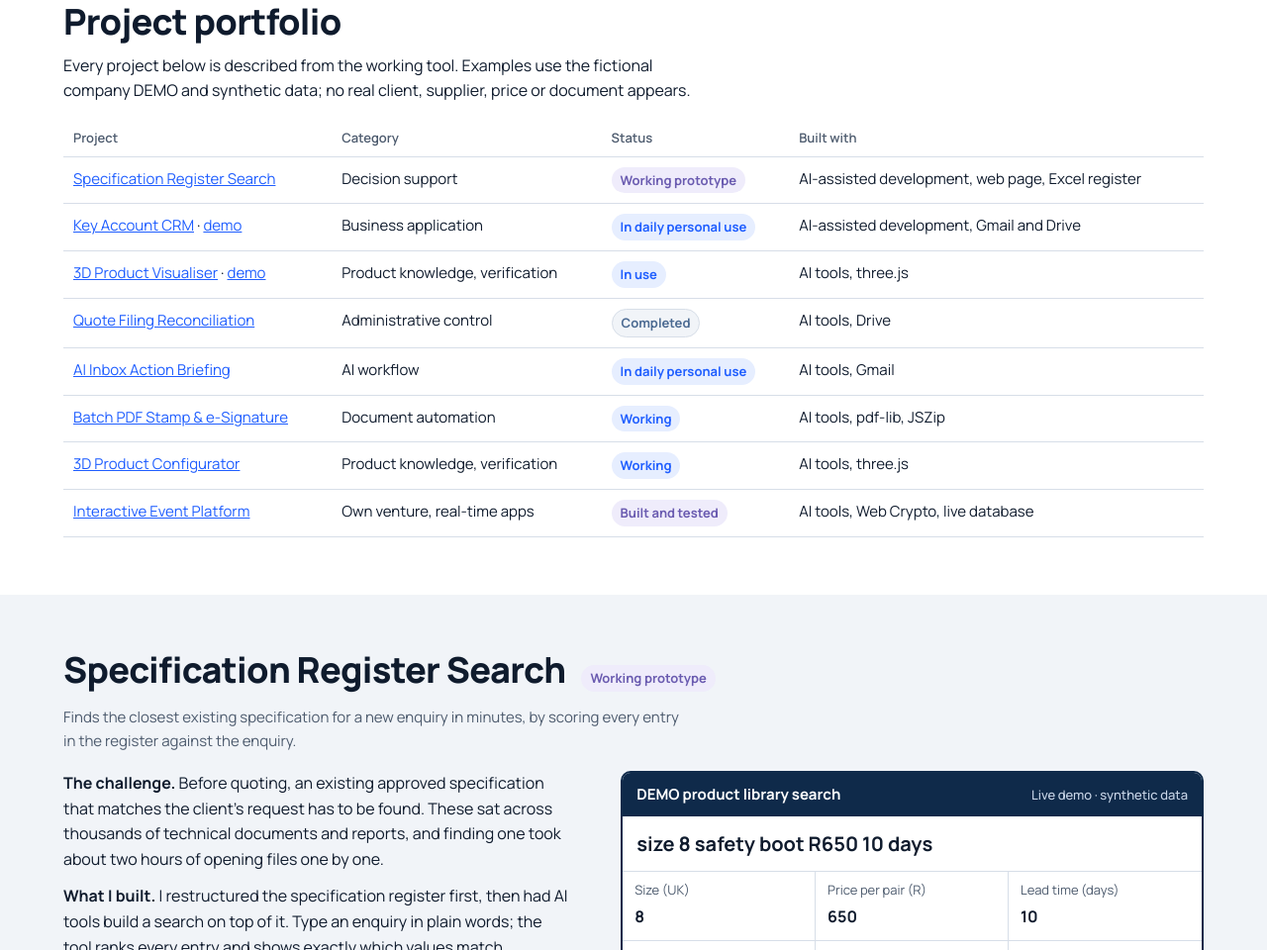
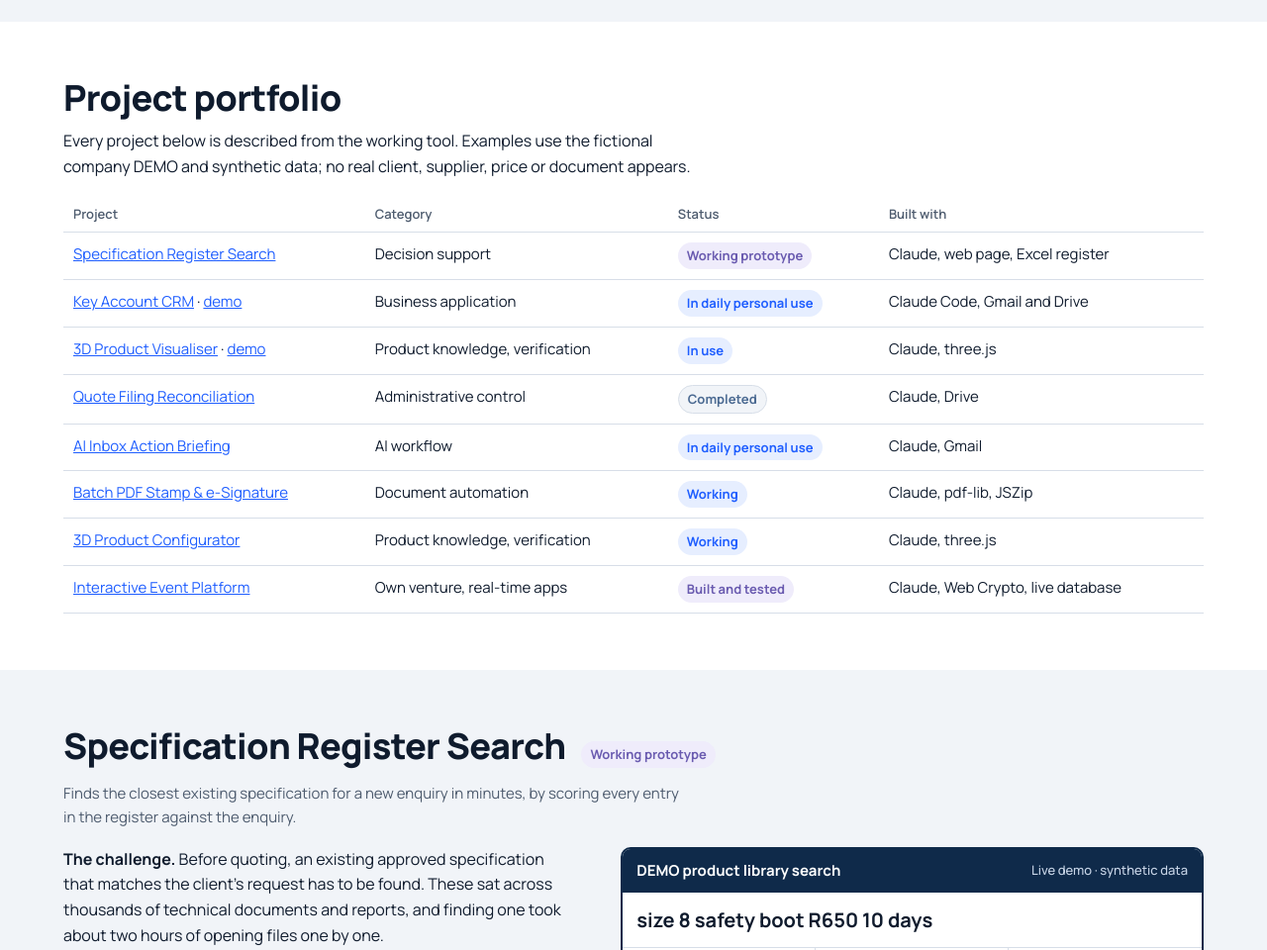
Before and after one commit to Micha-Code15/Micha-Code15.github.io, a plain HTML site: page project-breakdowns.html in a window 1280 px wide. Shown: the part 1840-2800 px from the top of the page at 99% size. Drawn offline with nearby package versions, Linux system fonts and the light colour scheme.

Commit message:
Name Claude and Claude Code as the main build platform
Also lists ChatGPT and Gemini as additional assistants, and names the
build tool in the project table and technology section.

Co-Authored-By: Claude Opus 5.5 <noreply@anthropic.com>
Claude-Session: https://claude.ai/code/session_01FwR3CaVzDLgUv5piywCnoo

```diff
--- a/project-breakdowns.html
+++ b/project-breakdowns.html
@@ -192,7 +192,7 @@ button.pri:hover{filter:brightness(1.08)}
         <ol>
           <li>Find the bottleneck</li>
           <li>Set the rules and requirements</li>
-          <li>Build with AI tools</li>
+          <li>Build with Claude</li>
           <li>Verify against real work</li>
           <li>Keep data safe throughout</li>
         </ol>
@@ -216,11 +216,11 @@ button.pri:hover{filter:brightness(1.08)}
 <section class="band" id="approach">
   <div class="in">
     <h2>I don't just ask AI questions. I design the solution and direct the build.</h2>
-    <p style="margin-top:14px">AI tools assist with the code. I decide what the tool must do, set the business rules, test it against real work and correct it until it is right. Every project follows the same five steps.</p>
+    <p style="margin-top:14px">Claude writes the code to my specification. I decide what the tool must do, set the business rules, test it against real work and correct it until it is right. Every project follows the same five steps.</p>
     <ol class="steps" style="margin-top:22px">
       <li><b>Find the bottleneck</b><span>Where work is slow, repeated or depends on one person's memory.</span></li>
       <li><b>Set the rules</b><span>Requirements, data structure and the business rules the tool must respect.</span></li>
-      <li><b>Build with AI</b><span>I direct multiple AI tools, including Claude, ChatGPT and Gemini, to develop and refine the solution.</span></li>
+      <li><b>Build with AI</b><span>Claude is my main build platform, with Claude Code for larger applications. I also use ChatGPT and Gemini during development.</span></li>
       <li><b>Verify</b><span>Test against real cases, show sources, flag what is missing or uncertain.</span></li>
       <li><b>Keep data safe</b><span>Permission first, minimal data, local file handling, a person confirms the output.</span></li>
     </ol>
@@ -253,14 +253,14 @@ button.pri:hover{filter:brightness(1.08)}
       <table class="stack">
         <thead><tr><th>Project</th><th>Category</th><th>Status</th><th>Built with</th></tr></thead>
         <tbody>
-          <tr><td data-l="Project"><a href="#register">Specification Register Search</a></td><td data-l="Category">Decision support</td><td data-l="Status"><span class="stamp p">Working prototype</span></td><td data-l="Built with">AI-assisted development, web page, Excel register</td></tr>
-          <tr><td data-l="Project"><a href="#crm">Key Account CRM</a> · <a href="crm-demo.html">demo</a></td><td data-l="Category">Business application</td><td data-l="Status"><span class="stamp">In daily personal use</span></td><td data-l="Built with">AI-assisted development, Gmail and Drive</td></tr>
-          <tr><td data-l="Project"><a href="#visualiser">3D Product Visualiser</a> · <a href="3d-demo.html">demo</a></td><td data-l="Category">Product knowledge, verification</td><td data-l="Status"><span class="stamp">In use</span></td><td data-l="Built with">AI tools, three.js</td></tr>
-          <tr><td data-l="Project"><a href="#filing">Quote Filing Reconciliation</a></td><td data-l="Category">Administrative control</td><td data-l="Status"><span class="stamp w">Completed</span></td><td data-l="Built with">AI tools, Drive</td></tr>
-          <tr><td data-l="Project"><a href="#briefing">AI Inbox Action Briefing</a></td><td data-l="Category">AI workflow</td><td data-l="Status"><span class="stamp">In daily personal use</span></td><td data-l="Built with">AI tools, Gmail</td></tr>
-          <tr><td data-l="Project"><a href="#stamp">Batch PDF Stamp &amp; e-Signature</a></td><td data-l="Category">Document automation</td><td data-l="Status"><span class="stamp">Working</span></td><td data-l="Built with">AI tools, pdf-lib, JSZip</td></tr>
-          <tr><td data-l="Project"><a href="#configurator">3D Product Configurator</a></td><td data-l="Category">Product knowledge, verification</td><td data-l="Status"><span class="stamp">Working</span></td><td data-l="Built with">AI tools, three.js</td></tr>
-          <tr><td data-l="Project"><a href="#events">Interactive Event Platform</a></td><td data-l="Category">Own venture, real-time apps</td><td data-l="Status"><span class="stamp p">Built and tested</span></td><td data-l="Built with">AI tools, Web Crypto, live database</td></tr>
+          <tr><td data-l="Project"><a href="#register">Specification Register Search</a></td><td data-l="Category">Decision support</td><td data-l="Status"><span class="stamp p">Working prototype</span></td><td data-l="Built with">Claude, web page, Excel register</td></tr>
+          <tr><td data-l="Project"><a href="#crm">Key Account CRM</a> · <a href="crm-demo.html">demo</a></td><td data-l="Category">Business application</td><td data-l="Status"><span class="stamp">In daily personal use</span></td><td data-l="Built with">Claude Code, Gmail and Drive</td></tr>
+          <tr><td data-l="Project"><a href="#visualiser">3D Product Visualiser</a> · <a href="3d-demo.html">demo</a></td><td data-l="Category">Product knowledge, verification</td><td data-l="Status"><span class="stamp">In use</span></td><td data-l="Built with">Claude, three.js</td></tr>
+          <tr><td data-l="Project"><a href="#filing">Quote Filing Reconciliation</a></td><td data-l="Category">Administrative control</td><td data-l="Status"><span class="stamp w">Completed</span></td><td data-l="Built with">Claude, Drive</td></tr>
+          <tr><td data-l="Project"><a href="#briefing">AI Inbox Action Briefing</a></td><td data-l="Category">AI workflow</td><td data-l="Status"><span class="stamp">In daily personal use</span></td><td data-l="Built with">Claude, Gmail</td></tr>
+          <tr><td data-l="Project"><a href="#stamp">Batch PDF Stamp &amp; e-Signature</a></td><td data-l="Category">Document automation</td><td data-l="Status"><span class="stamp">Working</span></td><td data-l="Built with">Claude, pdf-lib, JSZip</td></tr>
+          <tr><td data-l="Project"><a href="#configurator">3D Product Configurator</a></td><td data-l="Category">Product knowledge, verification</td><td data-l="Status"><span class="stamp">Working</span></td><td data-l="Built with">Claude, three.js</td></tr>
+          <tr><td data-l="Project"><a href="#events">Interactive Event Platform</a></td><td data-l="Category">Own venture, real-time apps</td><td data-l="Status"><span class="stamp p">Built and tested</span></td><td data-l="Built with">Claude, Web Crypto, live database</td></tr>
         </tbody>
       </table>
     </div>
@@ -629,8 +629,9 @@ button.pri:hover{filter:brightness(1.08)}
       <table class="stack">
         <thead><tr><th>Tool</th><th>How I use it</th></tr></thead>
         <tbody>
-          <tr><td data-l="Tool">AI tools (chat and artifacts)</td><td data-l="How I use it">Designing, building and testing web tools, data work and documents</td></tr>
-          <tr><td data-l="Tool">AI-assisted development</td><td data-l="How I use it">Building the full CRM application</td></tr>
+          <tr><td data-l="Tool">Claude (chat and artifacts)</td><td data-l="How I use it">Designing, building and testing web tools, data work and documents</td></tr>
+          <tr><td data-l="Tool">Claude Code</td><td data-l="How I use it">Building the full CRM application</td></tr>
+          <tr><td data-l="Tool">ChatGPT and Gemini</td><td data-l="How I use it">Additional AI assistants used during development</td></tr>
           <tr><td data-l="Tool">Gmail and Google Drive connectors</td><td data-l="How I use it">Email triage, document lookups and client folders</td></tr>
           <tr><td data-l="Tool">pdf-lib and JSZip</td><td data-l="How I use it">Stamping, signing and zipping PDFs in the browser</td></tr>
           <tr><td data-l="Tool">Web Crypto and a live shared database</td><td data-l="How I use it">Encrypted dossiers and real-time voting in the event apps</td></tr>
```
Also changed, not shown: index.html (+1 -1 lines).
